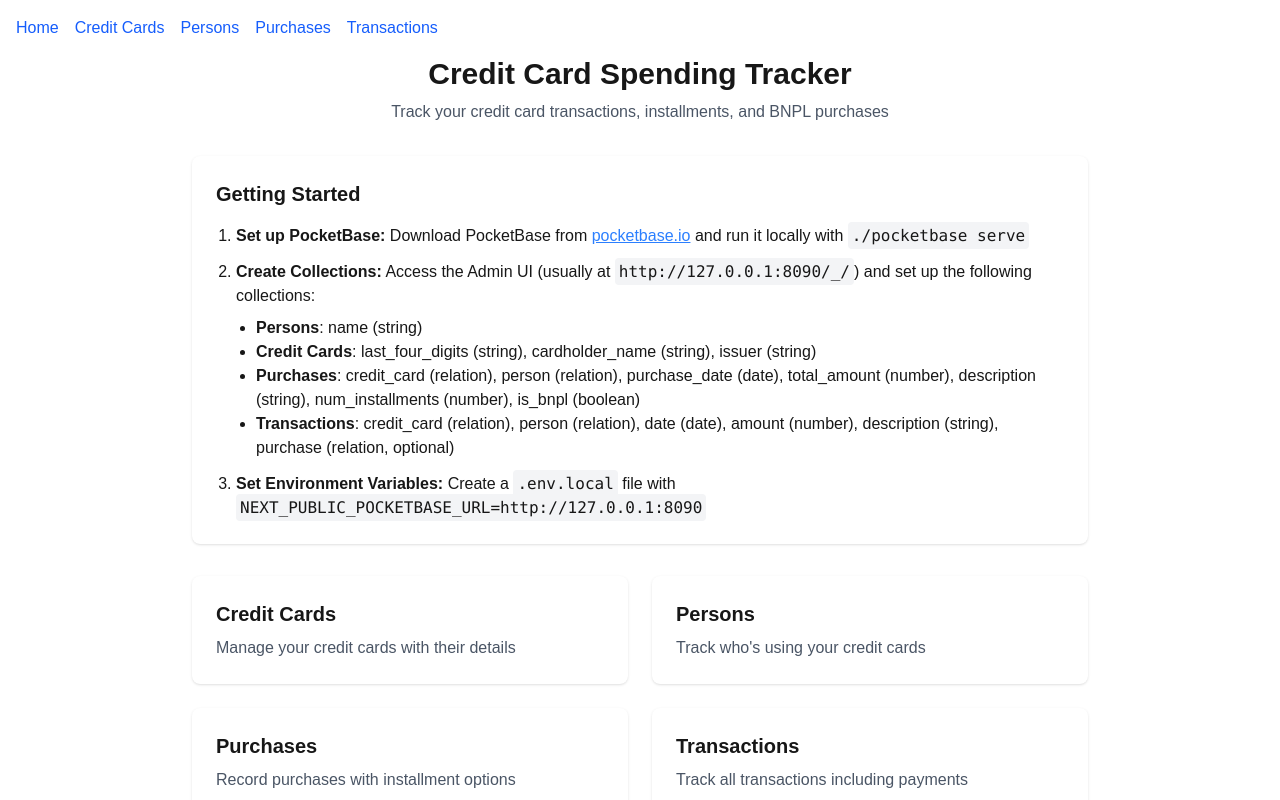
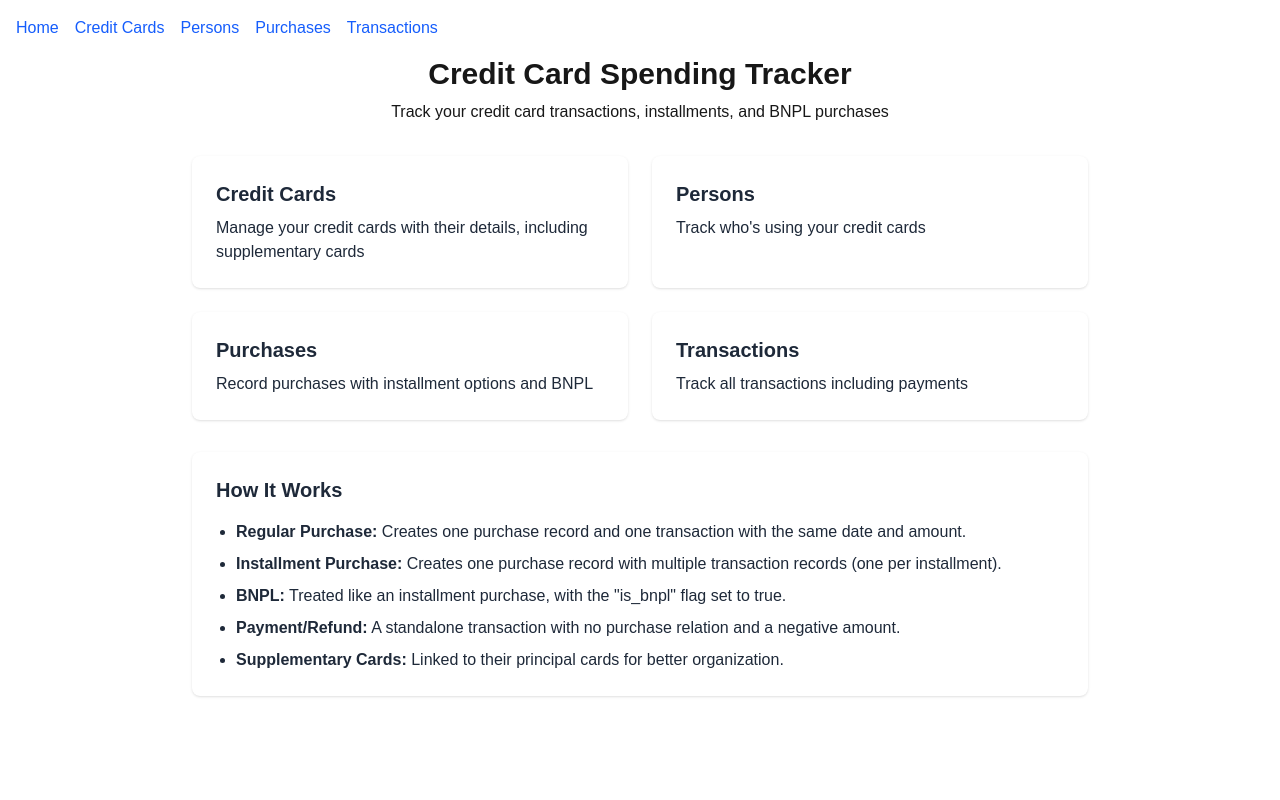
Before and after one commit to JohnPevien/credit-card-tracker, a Next.js app: page / in a window 1280 px wide. Shown: the top 800 px of the page. Built offline with nearby package versions, Linux system fonts and the light colour scheme.

Commit message:
Improve UI clarity and update feature documentation
Enhance text contrast by updating gray color classes
Remove setup instructions from homepage to streamline onboarding
Add documentation for supplementary card management
Update purchase and BNPL descriptions for better clarity

```diff
--- a/src/app/page.tsx
+++ b/src/app/page.tsx
@@ -1,63 +1,86 @@
-import Link from 'next/link';
+import Link from "next/link";
 
 export default function Home() {
   return (
     <div className="max-w-4xl mx-auto">
       <header className="mb-8 text-center">
-        <h1 className="text-3xl font-bold mb-2">Credit Card Spending Tracker</h1>
-        <p className="text-gray-600">Track your credit card transactions, installments, and BNPL purchases</p>
+        <h1 className="text-3xl font-bold mb-2">
+          Credit Card Spending Tracker
+        </h1>
+        <p>
+          Track your credit card transactions, installments, and BNPL purchases
+        </p>
       </header>
 
-      <div className="bg-white shadow rounded-lg p-6 mb-8">
-        <h2 className="text-xl font-bold mb-4">Getting Started</h2>
-        <ol className="list-decimal pl-5 space-y-3">
-          <li>
-            <strong>Set up PocketBase:</strong> Download PocketBase from <a href="https://pocketbase.io/docs/" target="_blank" rel="noopener noreferrer" className="text-blue-500 underline">pocketbase.io</a> and run it locally with <code className="bg-gray-100 p-1 rounded">./pocketbase serve</code>
-          </li>
-          <li>
-            <strong>Create Collections:</strong> Access the Admin UI (usually at <code className="bg-gray-100 p-1 rounded">http://127.0.0.1:8090/_/</code>) and set up the following collections:
-            <ul className="list-disc pl-5 mt-2">
-              <li><strong>Persons</strong>: name (string)</li>
-              <li><strong>Credit Cards</strong>: last_four_digits (string), cardholder_name (string), issuer (string)</li>
-              <li><strong>Purchases</strong>: credit_card (relation), person (relation), purchase_date (date), total_amount (number), description (string), num_installments (number), is_bnpl (boolean)</li>
-              <li><strong>Transactions</strong>: credit_card (relation), person (relation), date (date), amount (number), description (string), purchase (relation, optional)</li>
-            </ul>
-          </li>
-          <li>
-            <strong>Set Environment Variables:</strong> Create a <code className="bg-gray-100 p-1 rounded">.env.local</code> file with <code className="bg-gray-100 p-1 rounded">NEXT_PUBLIC_POCKETBASE_URL=http://127.0.0.1:8090</code>
-          </li>
-        </ol>
-      </div>
-
       <div className="grid grid-cols-1 md:grid-cols-2 gap-6 mb-8">
-        <Link href="/credit-cards" className="bg-white shadow rounded-lg p-6 hover:shadow-md transition-shadow">
-          <h2 className="text-xl font-bold mb-2">Credit Cards</h2>
-          <p className="text-gray-600">Manage your credit cards with their details</p>
+        <Link
+          href="/credit-cards"
+          className="bg-white shadow rounded-lg p-6 hover:shadow-md transition-shadow"
+        >
+          <h2 className="text-xl font-bold mb-2 text-gray-800">Credit Cards</h2>
+          <p className="text-gray-800">
+            Manage your credit cards with their details, including supplementary
+            cards
+          </p>
         </Link>
 
-        <Link href="/persons" className="bg-white shadow rounded-lg p-6 hover:shadow-md transition-shadow">
-          <h2 className="text-xl font-bold mb-2">Persons</h2>
-          <p className="text-gray-600">Track who&apos;s using your credit cards</p>
+        <Link
+          href="/persons"
+          className="bg-white shadow rounded-lg p-6 hover:shadow-md transition-shadow"
+        >
+          <h2 className="text-xl font-bold mb-2 text-gray-800">Persons</h2>
+          <p className="text-gray-800">
+            Track who&apos;s using your credit cards
+          </p>
         </Link>
 
-        <Link href="/purchases" className="bg-white shadow rounded-lg p-6 hover:shadow-md transition-shadow">
-          <h2 className="text-xl font-bold mb-2">Purchases</h2>
-          <p className="text-gray-600">Record purchases with installment options</p>
+        <Link
+          href="/purchases"
+          className="bg-white shadow rounded-lg p-6 hover:shadow-md transition-shadow"
+        >
+          <h2 className="text-xl font-bold mb-2 text-gray-800">Purchases</h2>
+          <p className="text-gray-800">
+            Record purchases with installment options and BNPL
+          </p>
         </Link>
 
-        <Link href="/transactions" className="bg-white shadow rounded-lg p-6 hover:shadow-md transition-shadow">
-          <h2 className="text-xl font-bold mb-2">Transactions</h2>
-          <p className="text-gray-600">Track all transactions including payments</p>
+        <Link
+          href="/transactions"
+          className="bg-white shadow rounded-lg p-6 hover:shadow-md transition-shadow"
+        >
+          <h2 className="text-xl font-bold mb-2 text-gray-800">Transactions</h2>
+          <p className="text-gray-800">
+            Track all transactions including payments
+          </p>
         </Link>
       </div>
 
       <div className="bg-white shadow rounded-lg p-6">
-        <h2 className="text-xl font-bold mb-4">How It Works</h2>
-        <ul className="list-disc pl-5 space-y-2">
-          <li><strong>Regular Purchase:</strong> Creates one Purchase record and one Transaction with the same date and amount.</li>
-          <li><strong>Installment Purchase:</strong> Creates one Purchase record with multiple Transaction records (one per installment).</li>
-          <li><strong>BNPL:</strong> Treated like an installment purchase, with the &quot;is_bnpl&quot; flag set to true.</li>
-          <li><strong>Payment/Refund:</strong> A standalone Transaction with no purchase relation and a negative amount.</li>
+        <h2 className="text-xl font-bold mb-4 text-gray-800">How It Works</h2>
+        <ul className="list-disc pl-5 space-y-2 text-gray-800">
+          <li>
+            <strong className="text-gray-800">Regular Purchase:</strong> Creates
+            one purchase record and one transaction with the same date and
+            amount.
+          </li>
+          <li>
+            <strong className="text-gray-800">Installment Purchase:</strong>{" "}
+            Creates one purchase record with multiple transaction records (one
+            per installment).
+          </li>
+          <li>
+            <strong className="text-gray-800">BNPL:</strong> Treated like an
+            installment purchase, with the &quot;is_bnpl&quot; flag set to true.
+          </li>
+          <li>
+            <strong className="text-gray-800">Payment/Refund:</strong> A
+            standalone transaction with no purchase relation and a negative
+            amount.
+          </li>
+          <li>
+            <strong className="text-gray-800">Supplementary Cards:</strong>{" "}
+            Linked to their principal cards for better organization.
+          </li>
         </ul>
       </div>
     </div>
```
